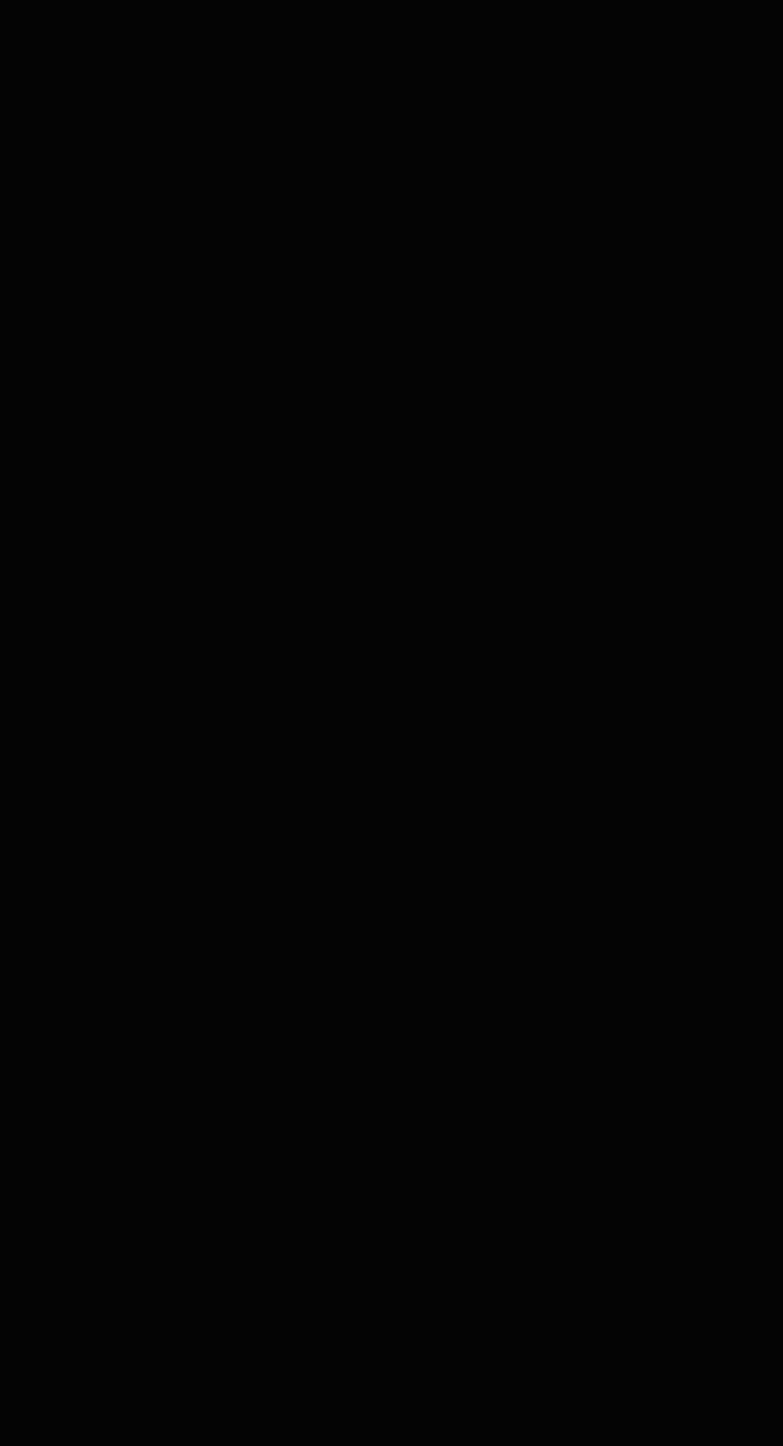
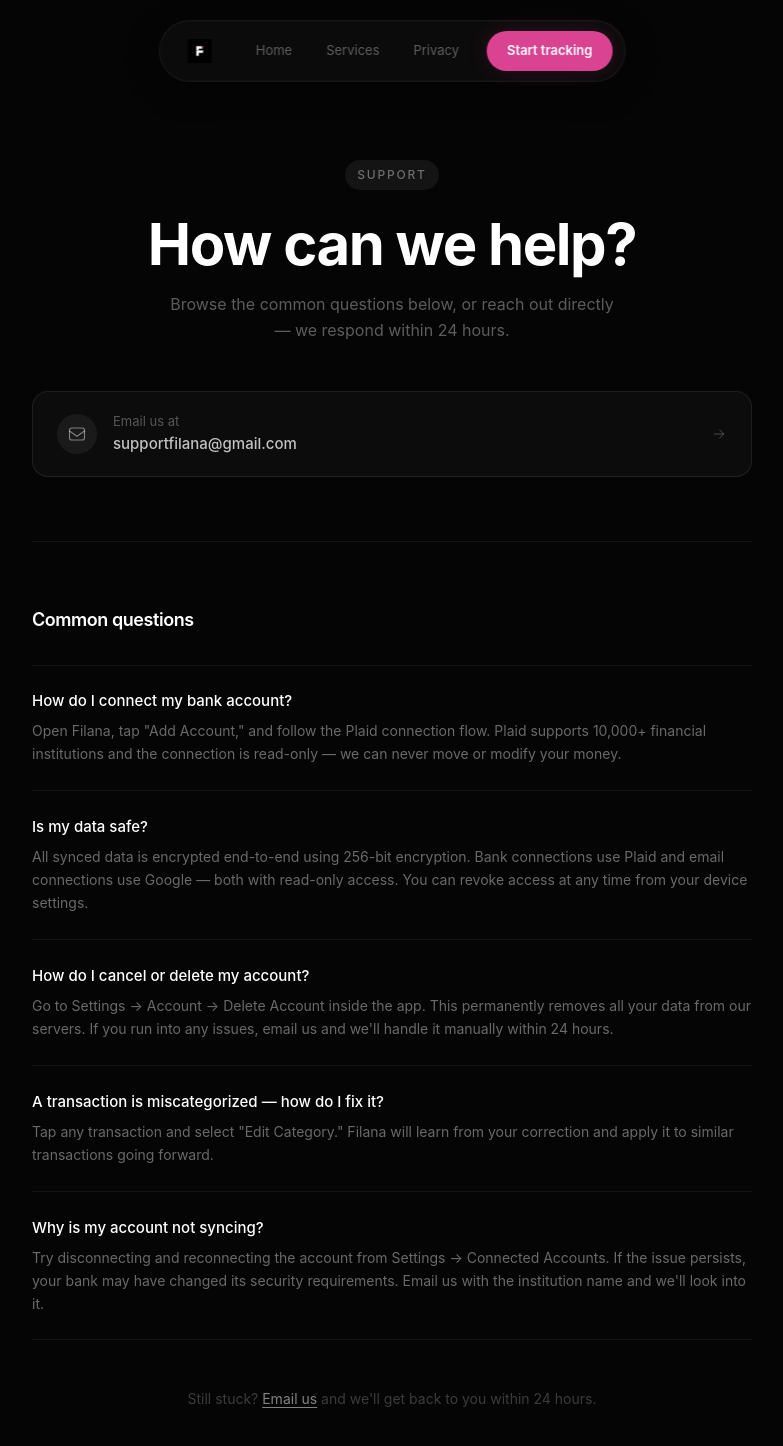
Before and after one commit to HamzaAbudaqa/filanawebsite, a React (Vite) app: page /support in a window 1280 px wide. Before the commit this address had no page. Shown: the top 1446 px of the page, without its empty margins (248-1031 px from the left). Before the commit the page ends 800 px from the top, so only its background shows below. Built offline with nearby package versions, Linux system fonts and the light colour scheme.

Commit message:
added support page

```diff
--- a/src/App.jsx
+++ b/src/App.jsx
@@ -1,4 +1,4 @@
-import { BrowserRouter, Routes, Route } from 'react-router-dom'
+import { BrowserRouter, Routes, Route, Link } from 'react-router-dom'
 import Navbar from './components/Navbar'
 import Hero from './components/Hero'
 import FeatureSection from './components/FeatureSection'
@@ -6,6 +6,7 @@
 import ServicesPage from './pages/ServicesPage'
 import PrivacyPage from './pages/PrivacyPage'
 import DownloadPage from './pages/DownloadPage'
+import SupportPage from './pages/SupportPage'
 function HomePage() {
   return (
     <div className="relative min-h-screen bg-[#050505]">
@@ -24,9 +25,19 @@
             {[
               { label: 'Privacy', href: '/privacy' },
               { label: 'Terms', href: '#' },
-              { label: 'Support', href: '#' },
+              { label: 'Support', href: '/support' },
               { label: 'Careers', href: '#' },
-            ].map((item) => (
+            ].map((item) =>
+              item.href.startsWith('/') ? (
+                <Link
+                  key={item.label}
+                  to={item.href}
+                  className="text-[13px] text-white/15 hover:text-white/35 transition-colors duration-300"
+                  style={{ textDecoration: 'none' }}
+                >
+                  {item.label}
+                </Link>
+              ) : (
                 <a
                   key={item.label}
                   href={item.href}
@@ -34,7 +45,8 @@
                 >
                   {item.label}
                 </a>
-            ))}
+              )
+            )}
           </div>
           <p className="text-[12px] text-white/[0.08]">&copy; 2026 Filana. All rights reserved.</p>
         </div>
@@ -51,6 +63,7 @@
         <Route path="/services" element={<ServicesPage />} />
         <Route path="/privacy" element={<PrivacyPage />} />
         <Route path="/download" element={<DownloadPage />} />
+        <Route path="/support" element={<SupportPage />} />
       </Routes>
     </BrowserRouter>
   )
--- /dev/null
+++ b/src/pages/SupportPage.jsx
@@ -0,0 +1,139 @@
+import { motion } from 'framer-motion'
+import Navbar from '../components/Navbar'
+
+const SUPPORT_EMAIL = 'supportfilana@gmail.com'
+
+const faqs = [
+  {
+    q: 'How do I connect my bank account?',
+    a: 'Open Filana, tap "Add Account," and follow the Plaid connection flow. Plaid supports 10,000+ financial institutions and the connection is read-only — we can never move or modify your money.',
+  },
+  {
+    q: 'Is my data safe?',
+    a: 'All synced data is encrypted end-to-end using 256-bit encryption. Bank connections use Plaid and email connections use Google — both with read-only access. You can revoke access at any time from your device settings.',
+  },
+  {
+    q: 'How do I cancel or delete my account?',
+    a: 'Go to Settings → Account → Delete Account inside the app. This permanently removes all your data from our servers. If you run into any issues, email us and we\'ll handle it manually within 24 hours.',
+  },
+  {
+    q: 'A transaction is miscategorized — how do I fix it?',
+    a: 'Tap any transaction and select "Edit Category." Filana will learn from your correction and apply it to similar transactions going forward.',
+  },
+  {
+    q: 'Why is my account not syncing?',
+    a: 'Try disconnecting and reconnecting the account from Settings → Connected Accounts. If the issue persists, your bank may have changed its security requirements. Email us with the institution name and we\'ll look into it.',
+  },
+]
+
+export default function SupportPage() {
+  return (
+    <div className="min-h-screen" style={{ background: '#050505' }}>
+      <Navbar />
+
+      {/* Header */}
+      <section className="pt-40 pb-12 px-6 text-center">
+        <motion.div
+          initial={{ opacity: 0, y: 24 }}
+          animate={{ opacity: 1, y: 0 }}
+          transition={{ duration: 0.7 }}
+        >
+          <div
+            className="inline-flex items-center gap-2 rounded-full px-3 py-1.5 mb-6 text-[12px] font-medium uppercase"
+            style={{ background: 'rgba(255,255,255,0.06)', color: 'rgba(255,255,255,0.38)', letterSpacing: '0.15em' }}
+          >
+            Support
+          </div>
+          <h1 className="text-[40px] md:text-[58px] font-bold tracking-tight text-white leading-[1.05] mb-4">
+            How can we help?
+          </h1>
+          <p className="text-[16px] leading-relaxed max-w-md mx-auto" style={{ color: 'rgba(255,255,255,0.35)' }}>
+            Browse the common questions below, or reach out directly — we respond within 24 hours.
+          </p>
+        </motion.div>
+      </section>
+
+      {/* Email CTA */}
+      <motion.div
+        initial={{ opacity: 0, y: 16 }}
+        animate={{ opacity: 1, y: 0 }}
+        transition={{ duration: 0.6, delay: 0.15 }}
+        className="max-w-3xl mx-auto px-6 mb-16"
+      >
+        <a
+          href={`mailto:${SUPPORT_EMAIL}`}
+          className="flex items-center justify-between gap-4 rounded-2xl px-6 py-5 transition-all duration-200 group"
+          style={{
+            background: 'rgba(255,255,255,0.03)',
+            border: '1px solid rgba(255,255,255,0.08)',
+            textDecoration: 'none',
+          }}
+          onMouseEnter={e => e.currentTarget.style.background = 'rgba(255,255,255,0.055)'}
+          onMouseLeave={e => e.currentTarget.style.background = 'rgba(255,255,255,0.03)'}
+        >
+          <div className="flex items-center gap-4">
+            <div
+              className="w-10 h-10 rounded-full flex items-center justify-center flex-shrink-0"
+              style={{ background: 'rgba(255,255,255,0.06)' }}
+            >
+              <svg width="18" height="18" viewBox="0 0 24 24" fill="none">
+                <rect x="2" y="4" width="20" height="16" rx="3" stroke="rgba(255,255,255,0.45)" strokeWidth="1.5" />
+                <path d="M2 8l10 7 10-7" stroke="rgba(255,255,255,0.45)" strokeWidth="1.5" strokeLinecap="round" />
+              </svg>
+            </div>
+            <div>
+              <p className="text-[13px] mb-0.5" style={{ color: 'rgba(255,255,255,0.3)' }}>Email us at</p>
+              <p className="text-[15px] font-medium" style={{ color: 'rgba(255,255,255,0.75)' }}>{SUPPORT_EMAIL}</p>
+            </div>
+          </div>
+          <svg
+            width="16" height="16" viewBox="0 0 24 24" fill="none"
+            className="transition-transform duration-200 group-hover:translate-x-1"
+          >
+            <path d="M5 12h14M13 6l6 6-6 6" stroke="rgba(255,255,255,0.25)" strokeWidth="1.5" strokeLinecap="round" strokeLinejoin="round" />
+          </svg>
+        </a>
+      </motion.div>
+
+      {/* Divider */}
+      <div className="max-w-3xl mx-auto px-6">
+        <div style={{ height: '1px', background: 'rgba(255,255,255,0.06)' }} />
+      </div>
+
+      {/* FAQ */}
+      <section className="max-w-3xl mx-auto px-6 py-16 pb-32">
+        <h2 className="text-[18px] font-semibold text-white mb-8 tracking-tight">
+          Common questions
+        </h2>
+
+        <div className="flex flex-col gap-px" style={{ borderTop: '1px solid rgba(255,255,255,0.06)' }}>
+          {faqs.map(({ q, a }, i) => (
+            <motion.div
+              key={i}
+              initial={{ opacity: 0, y: 16 }}
+              whileInView={{ opacity: 1, y: 0 }}
+              viewport={{ once: true, margin: '-40px' }}
+              transition={{ duration: 0.45, delay: i * 0.05 }}
+              className="py-6"
+              style={{ borderBottom: '1px solid rgba(255,255,255,0.06)' }}
+            >
+              <p className="text-[15px] font-medium text-white mb-2">{q}</p>
+              <p className="text-[14px] leading-relaxed" style={{ color: 'rgba(255,255,255,0.4)' }}>{a}</p>
+            </motion.div>
+          ))}
+        </div>
+
+        <p className="mt-12 text-[14px] text-center" style={{ color: 'rgba(255,255,255,0.22)' }}>
+          Still stuck?{' '}
+          <a
+            href={`mailto:${SUPPORT_EMAIL}`}
+            style={{ color: 'rgba(255,255,255,0.5)', textDecoration: 'underline', textUnderlineOffset: '3px' }}
+          >
+            Email us
+          </a>{' '}
+          and we'll get back to you within 24 hours.
+        </p>
+      </section>
+    </div>
+  )
+}
```
Lines whose indentation alone changed are shown as unchanged.
